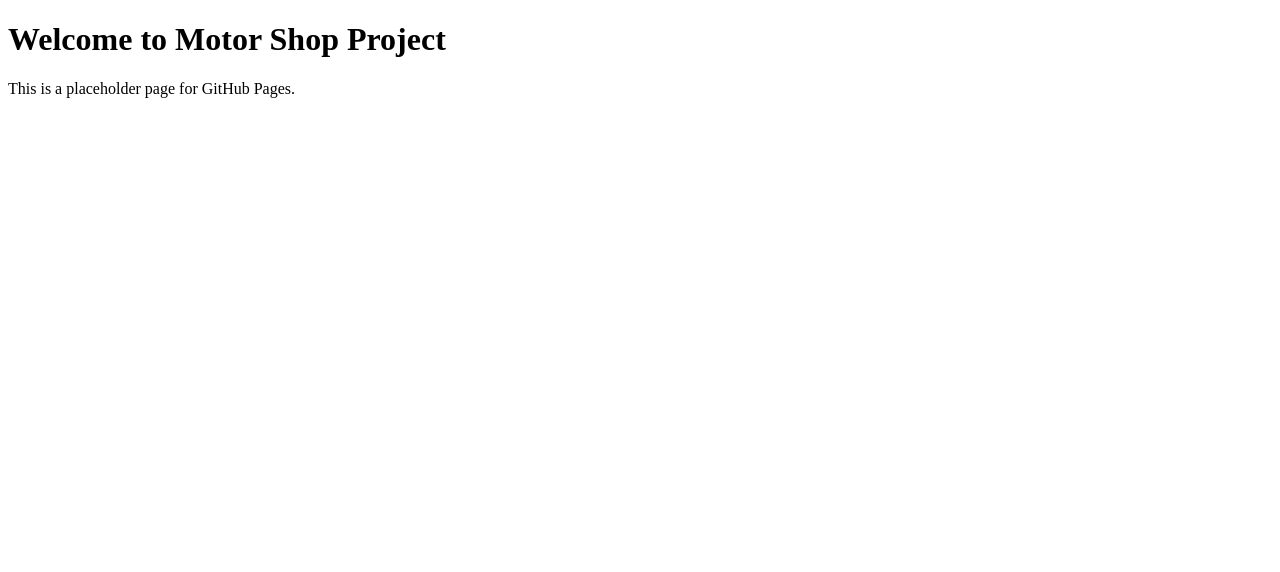
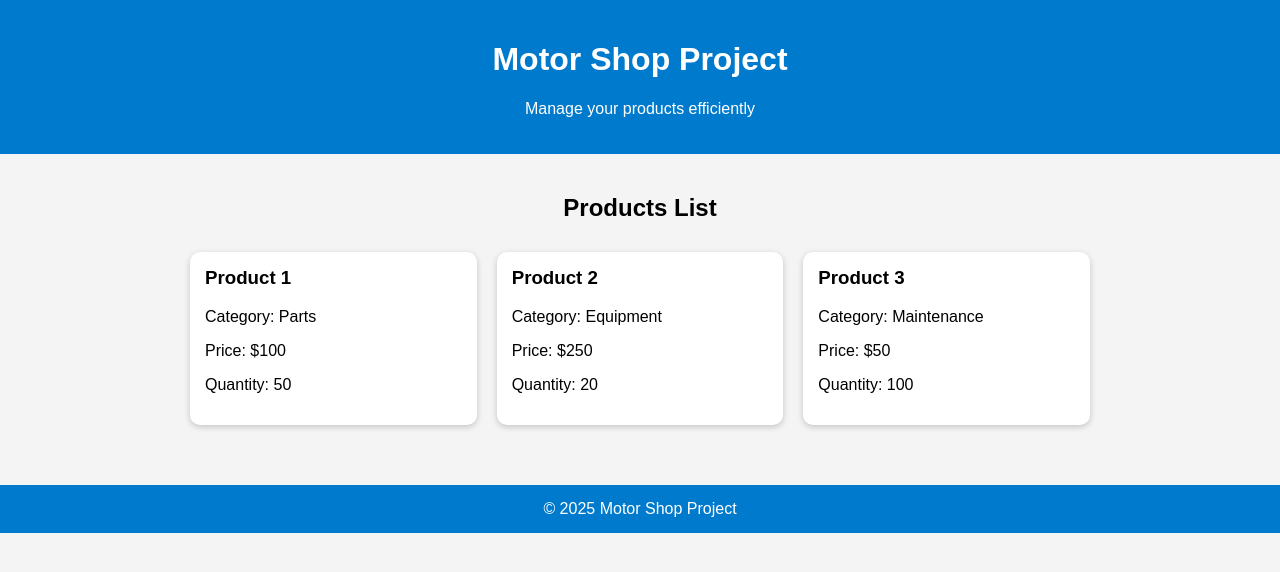
Before and after one commit to mabdo2014/motor_shop_project1, a plain HTML site: page index.html in a window 1280 px wide. Drawn offline with Linux system fonts and the light colour scheme.

Commit message:
Update homepage with project content

```diff
--- a/index.html
+++ b/index.html
@@ -3,9 +3,84 @@
 <head>
     <meta charset="UTF-8">
     <title>Motor Shop</title>
+    <style>
+        body {
+            font-family: Arial, sans-serif;
+            margin: 0;
+            padding: 0;
+            background-color: #f4f4f4;
+        }
+        header {
+            background-color: #007acc;
+            color: white;
+            padding: 20px 0;
+            text-align: center;
+        }
+        main {
+            padding: 20px;
+            max-width: 900px;
+            margin: auto;
+        }
+        h1, h2 {
+            text-align: center;
+        }
+        .products {
+            display: grid;
+            grid-template-columns: repeat(auto-fit, minmax(250px, 1fr));
+            gap: 20px;
+            margin-top: 30px;
+        }
+        .product {
+            background-color: white;
+            padding: 15px;
+            border-radius: 10px;
+            box-shadow: 0 2px 6px rgba(0,0,0,0.2);
+        }
+        .product h3 {
+            margin-top: 0;
+        }
+        footer {
+            text-align: center;
+            margin-top: 40px;
+            padding: 15px;
+            background-color: #007acc;
+            color: white;
+        }
+    </style>
 </head>
 <body>
-    <h1>Welcome to Motor Shop Project</h1>
-    <p>This is a placeholder page for GitHub Pages.</p>
+    <header>
+        <h1>Motor Shop Project</h1>
+        <p>Manage your products efficiently</p>
+    </header>
+
+    <main>
+        <h2>Products List</h2>
+        <div class="products">
+            <div class="product">
+                <h3>Product 1</h3>
+                <p>Category: Parts</p>
+                <p>Price: $100</p>
+                <p>Quantity: 50</p>
+            </div>
+            <div class="product">
+                <h3>Product 2</h3>
+                <p>Category: Equipment</p>
+                <p>Price: $250</p>
+                <p>Quantity: 20</p>
+            </div>
+            <div class="product">
+                <h3>Product 3</h3>
+                <p>Category: Maintenance</p>
+                <p>Price: $50</p>
+                <p>Quantity: 100</p>
+            </div>
+            <!-- يمكنك إضافة المزيد من المنتجات هنا -->
+        </div>
+    </main>
+
+    <footer>
+        &copy; 2025 Motor Shop Project
+    </footer>
 </body>
 </html>
```
